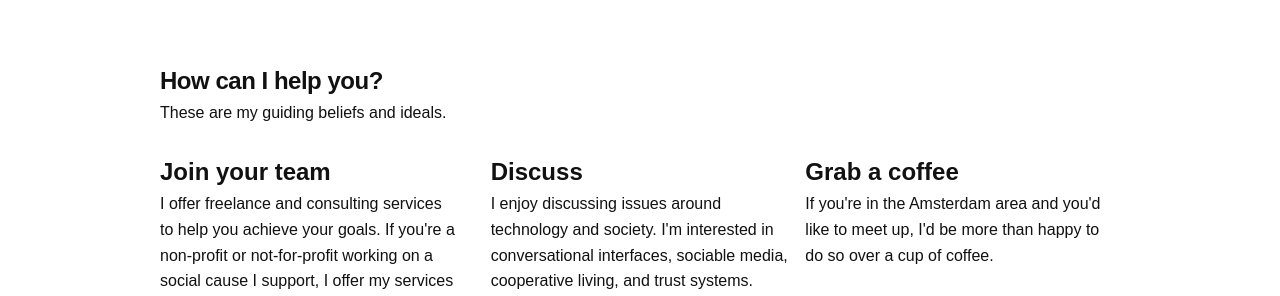
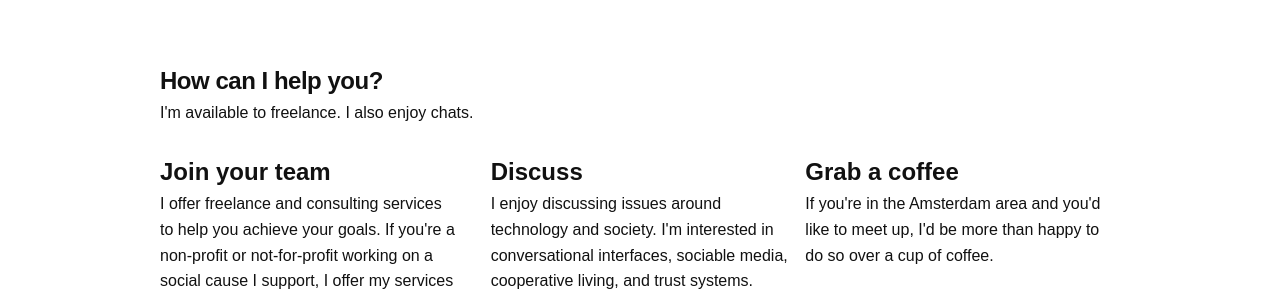
Before and after one commit to Kristofir/site, a Jekyll site: the page built from about.html, in a window 1280 px wide. Shown: the part 487-783 px from the top of the page. Built offline with Jekyll 4.4.1, drawn with Linux system fonts in a browser that asks for light colours; nearby versions of some CDN libraries; some web fonts are replaced.

Commit message:
Fixed copy on about page

```diff
--- a/about.html
+++ b/about.html
@@ -31,7 +31,7 @@ title: Chris
 	<stratum>
 	  <stack>
 			<h2>How can I help you?</h2>
-      <p>These are my guiding beliefs and ideals.</p>
+      <p>I'm available to freelance. I also enjoy chats.</p>
 		</stack>
     <row adaptive>
       <item>
```
